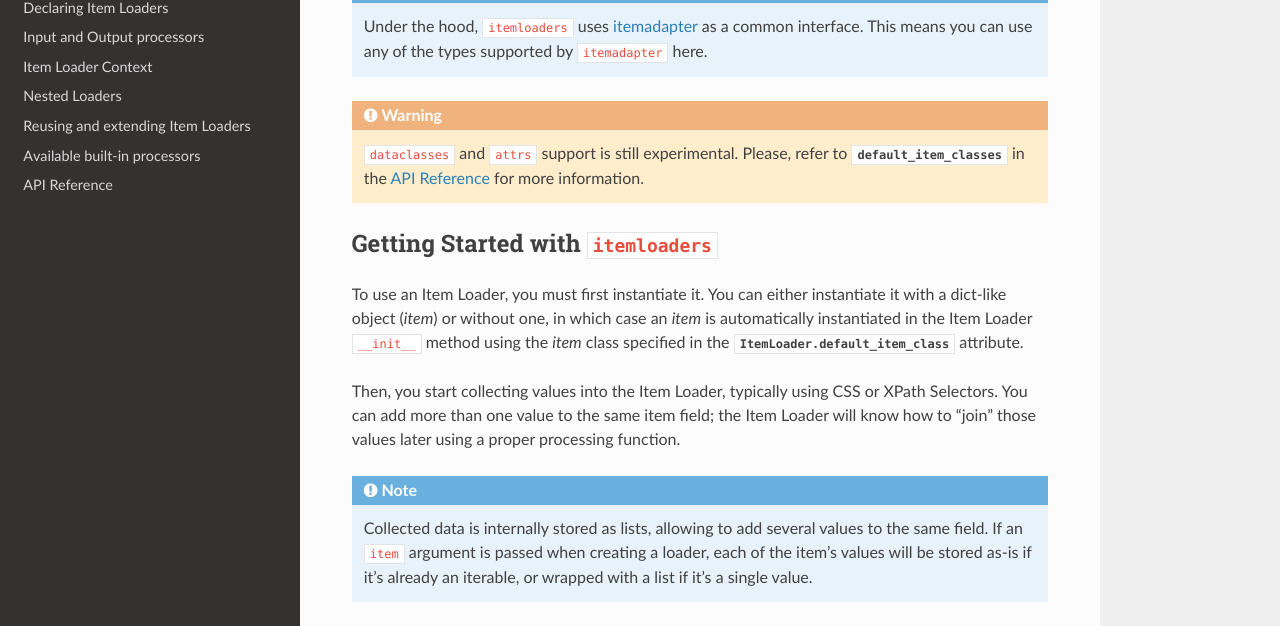
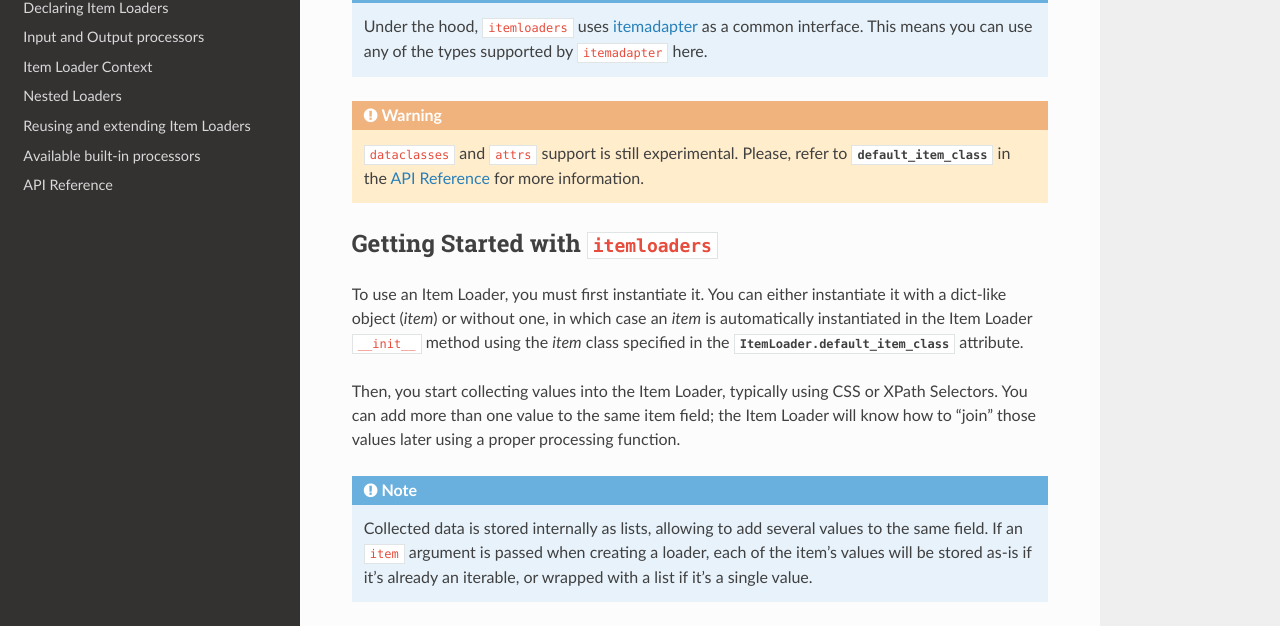
Before and after one commit to scrapy/itemloaders, a Sphinx documentation site: the page built from docs/index.rst, in a window 1280 px wide and 900 px high, scrolled down 311 px. Shown: the part 112-738 px from the top of the window. Built offline with Sphinx 7.4.7 and the Read the Docs theme 2.0.0, drawn with Linux system fonts in a browser that asks for light colours.

Commit message:
Update typos in the documentation

```diff
--- a/docs/index.rst
+++ b/docs/index.rst
@@ -18,7 +18,7 @@ To install ``itemloaders``, run::
     This means you can use any of the types supported by ``itemadapter`` here.
 
 .. warning:: ``dataclasses`` and ``attrs`` support is still experimental.
-    Please, refer to :attr:`~ItemLoader.default_item_classes` in the
+    Please, refer to :attr:`~ItemLoader.default_item_class` in the
     :ref:`api-reference` for more information.
 
 
@@ -36,7 +36,7 @@ CSS or XPath Selectors. You can add more than one value to
 the same item field; the Item Loader will know how to "join" those values later
 using a proper processing function.
 
-.. note:: Collected data is internally stored as lists,
+.. note:: Collected data is stored internally as lists,
    allowing to add several values to the same field.
    If an ``item`` argument is passed when creating a loader,
    each of the item's values will be stored as-is if it's already
```
